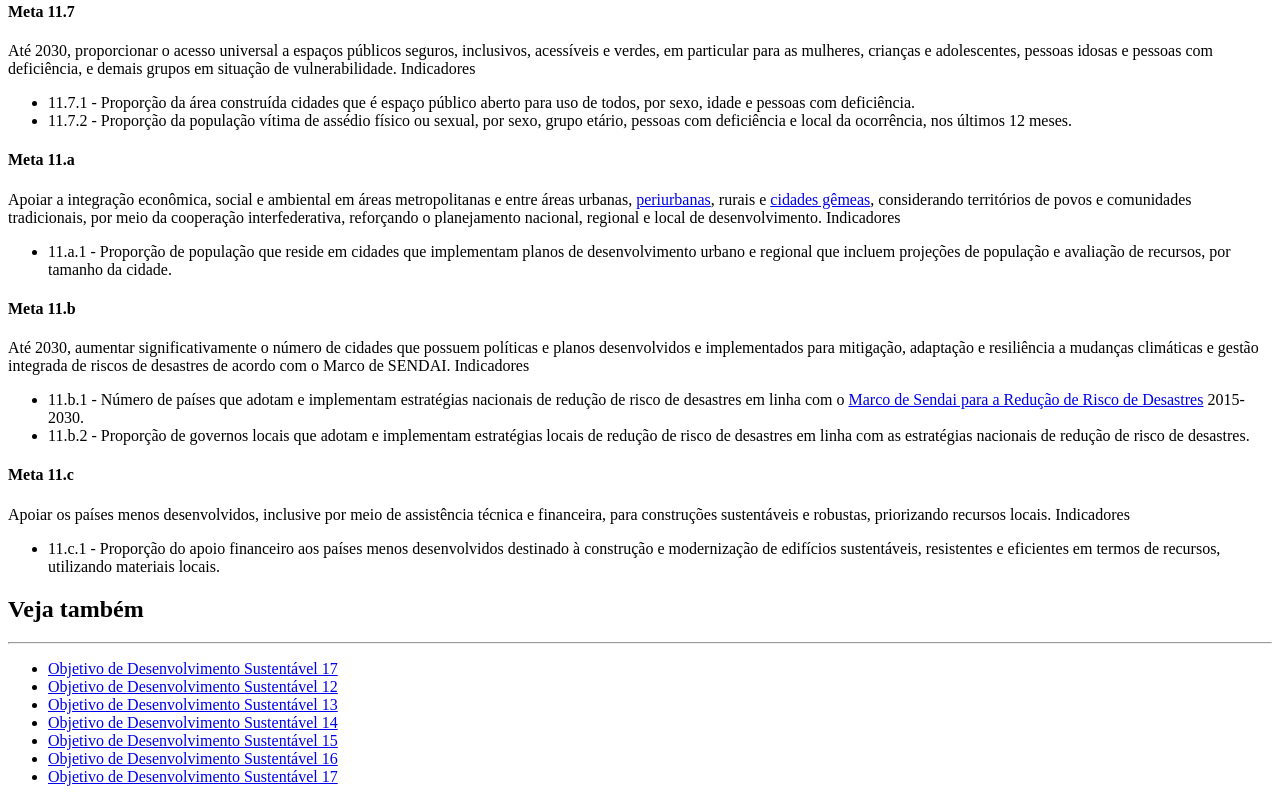
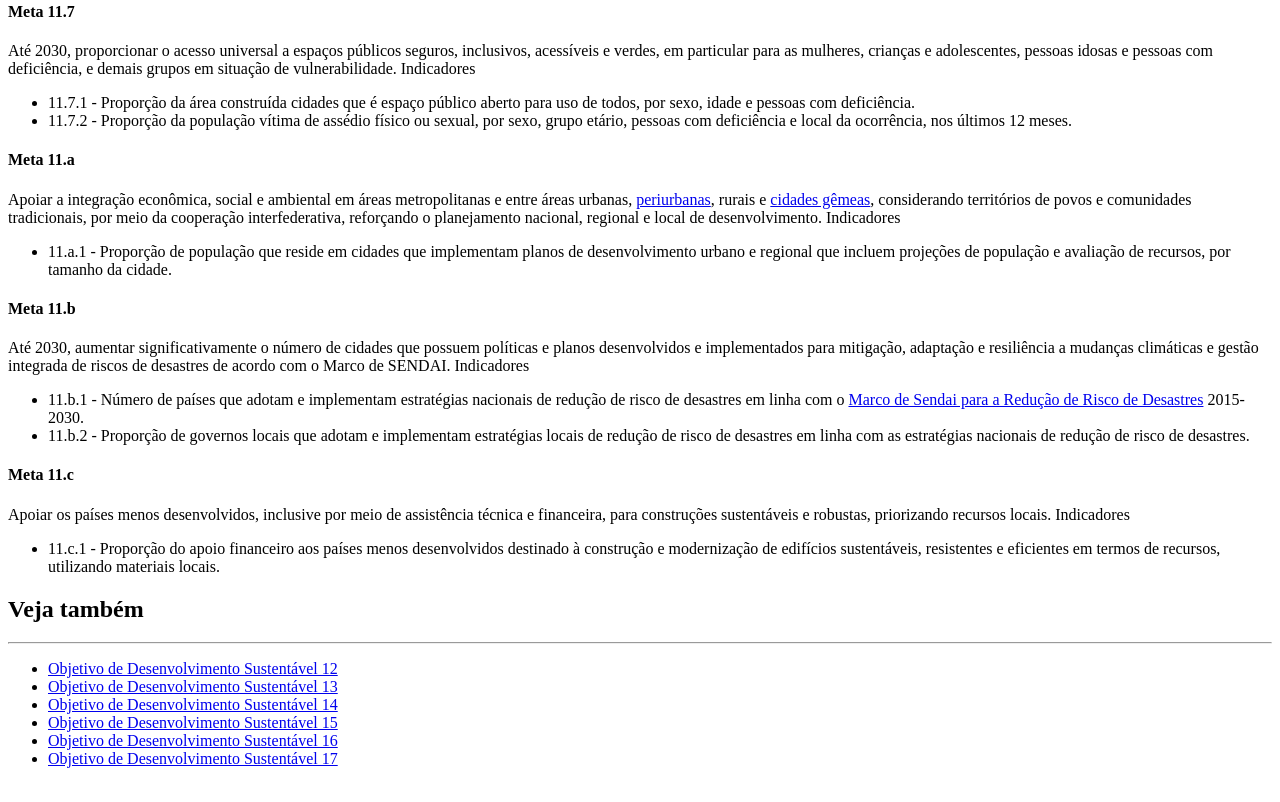
Before and after one commit to JSA04/ODS11_Juan_e_Nicolas_2F, a plain HTML site: page index.html in a window 1280 px wide. Shown: the part 1582-2384 px from the top of the page. Drawn offline with Linux system fonts and the light colour scheme.

Commit message:
Add files via upload

```diff
--- a/index.html
+++ b/index.html
@@ -134,13 +134,15 @@
     <h2>Veja também</h2>
     <hr>
     <ul>
-        <li><a href="https://pt.wikipedia.org/wiki/Objetivo_de_Desenvolvimento_Sustent%C3%A1vel_10">Objetivo de Desenvolvimento Sustentável 17</a></li>
         <li><a href="https://brasil.un.org/pt-br/sdgs/12">Objetivo de Desenvolvimento Sustentável 12</a></li>
         <li><a href="https://brasil.un.org/pt-br/sdgs/13">Objetivo de Desenvolvimento Sustentável 13</a></li>
         <li><a href="https://brasil.un.org/pt-br/sdgs/14">Objetivo de Desenvolvimento Sustentável 14</a></li>
         <li><a href="https://brasil.un.org/pt-br/sdgs/15">Objetivo de Desenvolvimento Sustentável 15</a></li>
         <li><a href="https://brasil.un.org/pt-br/sdgs/16">Objetivo de Desenvolvimento Sustentável 16</a></li>
         <li><a href="https://brasil.un.org/pt-br/sdgs/17">Objetivo de Desenvolvimento Sustentável 17</a></li>
+
     </ul>
+
+
 </body>
 </html>
```
Also changed, not shown: 1 other file.
